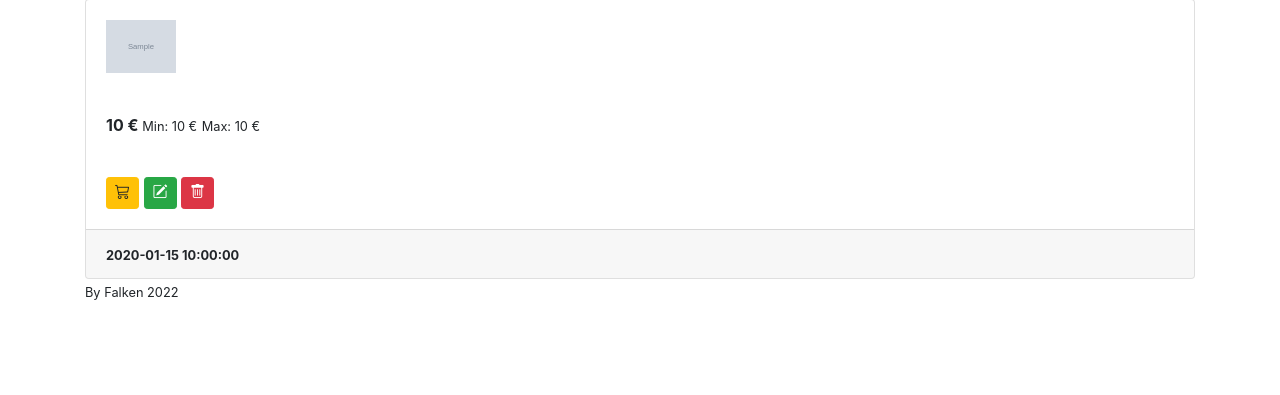
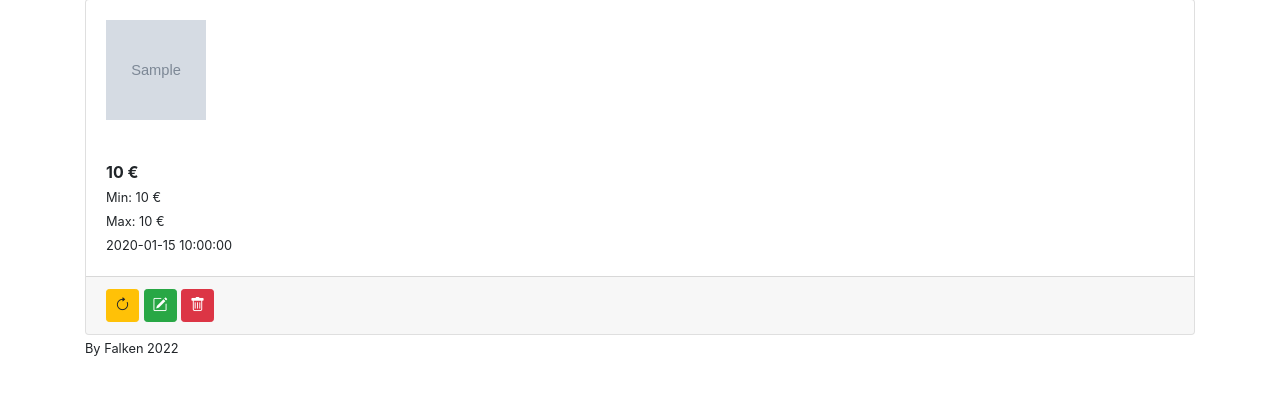
Before and after one commit to falken20/primazon, a Flask app: template templates/product_list_group.html in a window 1280 px wide. Shown: the part 76-471 px from the top of the page. Run offline with Flask 3, Linux system fonts and the light colour scheme; the template is opened without the code that fills it: most values are stand-ins (such as "Sample title", 1, 10 or a date in 2020); grey boxes marked "Sample" are stand-in pictures; parts of the project's set-up code (start-up, migrations or seed data) failed here and were passed over; some libraries are stand-ins or nearby versions.

Commit message:
Design small cards screen

```diff
--- a/templates/product_list_group.html
+++ b/templates/product_list_group.html
@@ -4,32 +4,30 @@
 
 <div class="container">
     <div class="row row-cols-1 row-cols-md-3 g-4">
+        {% for product in products %}
         <div class="col">
-    {% for product in products %}
             <!--<div class="card" style="width: 33%">-->
-        <div class="card">
+            <div class="card h-100">
                 <div class="card-body">
-                <img src="{{ product.product_url_photo }}" width="70">
+                    <img src="{{ product.product_url_photo }}" height="100" style="max-width:100px;">
                 </div>
                 <div class="card-body">
-                <small style="font-weight: bold; font-size: medium;">{{ product.product_price }} € </small>
-                <small>Min: {{ product.product_min_price }} €</small>
-                <small>Max: {{ product.product_max_price }} €</small>
+                    <small style="font-weight: bold; font-size: medium;">{{ product.product_price }} € </small><br>
+                    <small>Min: {{ product.product_min_price }} €</small><br>
+                    <small>Max: {{ product.product_max_price }} €</small><br>
+                    <small>{{ product.product_date_updated }} </small>
                 </div>
-            <div class="card-body">
+                <div class="card-footer">
                     <a class="btn btn-warning btn-sm" href="{{ url_for('refresh_data', product_id=product.product_id) }}">
-                <i class="bi bi-cart3" style="font-size: 15px" title="Update Amazon data"></i> </a>
+                    <i class="bi bi-arrow-clockwise" style="font-size: 15px" title="Update Amazon data"></i> </a>
                     <a class="btn btn-success btn-sm" href="{{url_for('edit_product', product_id=product.product_id)}}">
                     <i class="bi bi-pencil-square" style="font-size: 15px" title="Edit"></i></a>
                     <a class="btn btn-danger btn-sm" href="{{url_for('delete_product', product_id=product.product_id)}}">
                     <i class="bi bi-trash" style="font-size: 15px" title="Delete"></i></a>
                 </div>
-            <div class="card-footer">
-                <small style="font-weight: bold;">{{ product.product_date_updated }} </small>
             </div>
         </div>
         {% endfor %}
     </div>
 </div>
-</div>
 {% endblock content %}
```
Lines whose indentation alone changed are shown as unchanged.
